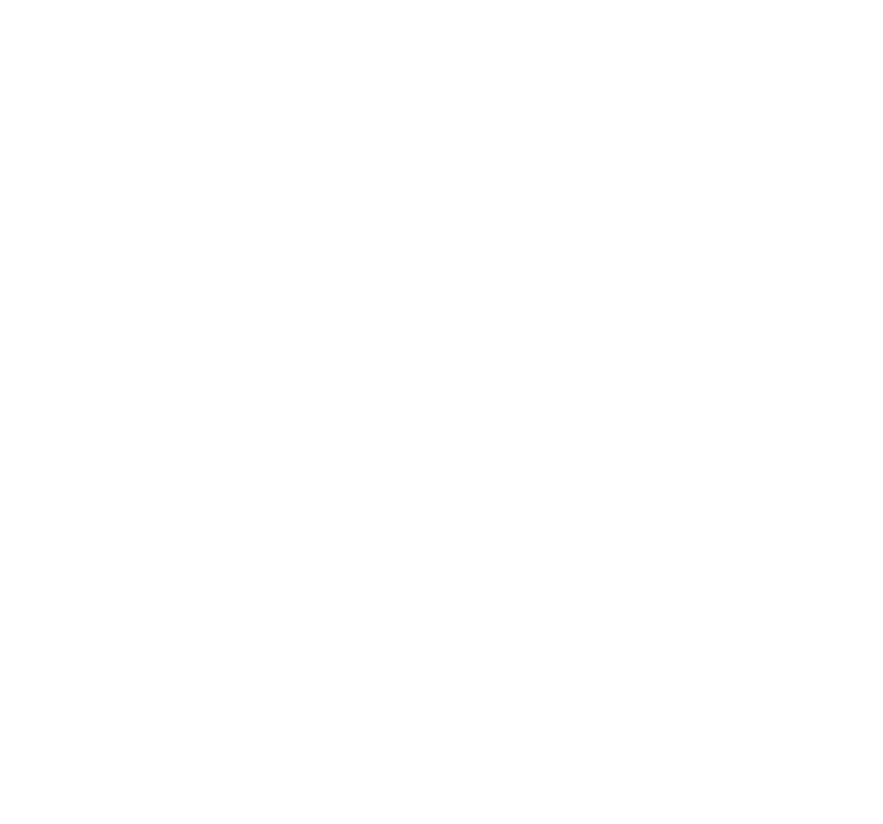
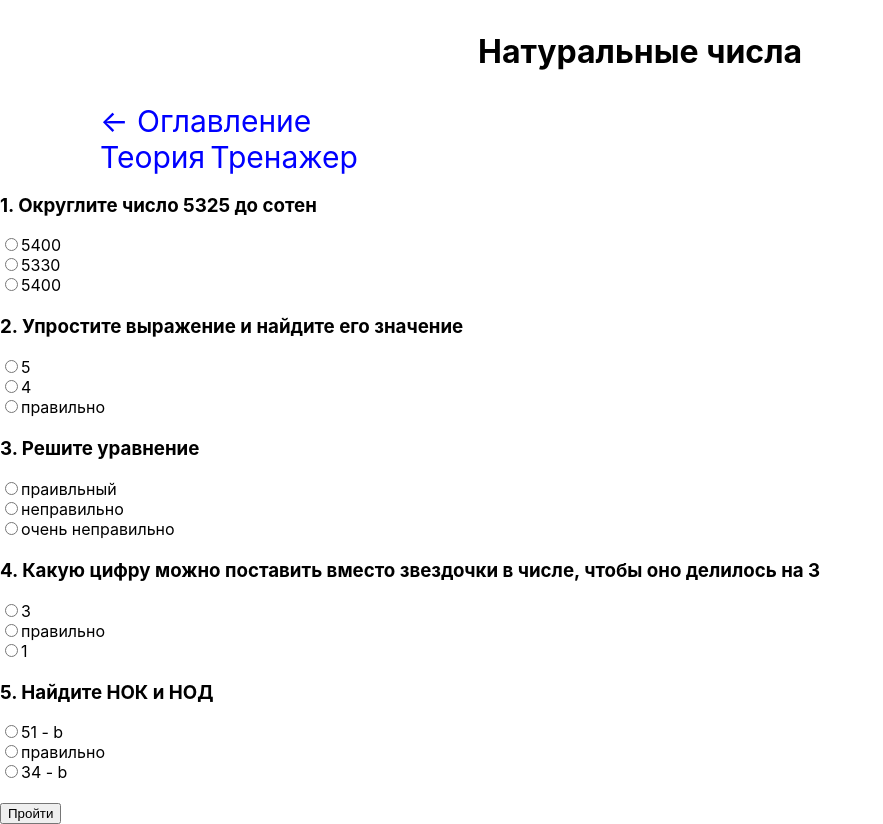
Before and after one commit to Kate1888/math-problem-book, a React (Create React App) app: page /control-work/1/test in a window 1280 px wide. Before the commit this address had no page. Shown: the whole page, without its empty margins (0-883 px from the left). Before the commit the page ends 800 px from the top, so only its background shows below. Built offline with nearby package versions, Linux system fonts and the light colour scheme.

Commit message:
Контрольные работы

```diff
--- a/src/App.js
+++ b/src/App.js
@@ -1,8 +1,9 @@
+import { BrowserRouter as Router, Route, Routes } from 'react-router-dom';
 import MainPage from './pages/MainPage/MainPage';
 import IndividualWorkTheory from './pages/IndividualWorkTheory/IndividualWorkTheory';
-import { BrowserRouter as Router, Route, Routes } from 'react-router-dom';
 import IndividualWorkTest from "./pages/IndividualWorkTest/IndividualWorkTest";
 import ControlWorkTheory from "./pages/ControlWorkTheory/ControlWorkTheory";
+import ControlWorkTest from './pages/ControlWorkTest/ControlWorkTest';
 
 function App() {
   return (
@@ -13,6 +14,7 @@
                 <Route path="/individual-work/:id" element={<IndividualWorkTheory/>} />
                 <Route path="/individual-work/:id/test" element={<IndividualWorkTest/>} />
                 <Route path="/control-work/:id" element={<ControlWorkTheory/>} />
+                <Route path="/control-work/:id/test" element={<ControlWorkTest/>} />
             </Routes>
         </Router>
     </div>
--- /dev/null
+++ b/src/data/controlWorks/questions.jsx
@@ -0,0 +1,105 @@
+
+//Получение вопросов по самостоятельной работе
+export default function getControlWorkQuestions(workNumber) {
+    let questionsByWork = {
+        1: [
+            {
+                order: 1,
+                text: 'Округлите число 5325 до сотен',
+                image: null,
+                answers: [
+                    {
+                        text: '5400',
+                        isRight: false,
+                    },
+                    {
+                        text: '5330',
+                        isRight: false,
+                    },
+                    {
+                        text: '5400',
+                        isRight: true,
+                    }
+                ],
+            },
+            {
+                order: 2,
+                text: 'Упростите выражение и найдите его значение',
+                image: null,
+                answers: [
+                    {
+                        text: '5',
+                        isRight: false,
+                    },
+                    {
+                        text: '4',
+                        isRight: false,
+                    },
+                    {
+                        text: 'правильно',
+                        isRight: true,
+                    }
+                ],
+            },
+            {
+                order: 3,
+                text: 'Решите уравнение',
+                image: null,
+                answers: [
+                    {
+                        text: 'праивльный',
+                        isRight: true,
+                    },
+                    {
+                        text: 'неправильно',
+                        isRight: false,
+                    },
+                    {
+                        text: 'очень неправильно',
+                        isRight: false,
+                    }
+                ],
+            },
+            {
+                order: 4,
+                text: 'Какую цифру можно поставить вместо звездочки в числе, чтобы оно делилось на 3',
+                image: null,
+                answers: [
+                    {
+                        text: '3',
+                        isRight: false,
+                    },
+                    {
+                        text: 'правильно',
+                        isRight: true,
+                    },
+                    {
+                        text: '1',
+                        isRight: false,
+                    }
+                ],
+            },
+            {
+                order: 5,
+                text: 'Найдите НОК и НОД',
+                image: null,
+                answers: [
+                    {
+                        text: '51 - b',
+                        isRight: false,
+                    },
+                    {
+                        text: 'правильно',
+                        isRight: true,
+                    },
+                    {
+                        text: '34 - b',
+                        isRight: false,
+                    }
+                ],
+            }
+        ]
+    };
+
+    return questionsByWork[workNumber];
+}
--- /dev/null
+++ b/src/pages/ControlWorkTest/ControlWorkTest.jsx
@@ -0,0 +1,94 @@
+import './ControlWorkTest.css';
+import {useParams} from "react-router-dom";
+import getControlWorkQuestions from "../../data/controlWorks/questions";
+import getControlWork from "../../data/controlWorks/works";
+import {useState} from "react";
+import Header from "../Headers/ControlWorkHeader";
+
+function ControlWorkTest() {
+    let params = useParams();
+    let workNumber = params.id;
+    const workData = getControlWork(workNumber);
+    const questions = getControlWorkQuestions(workNumber); // Получаем вопросы по номеру работы
+    const [answers, setAnswers] = useState({}); // Сохраняем ответы пользователя
+    const [result, setResult] = useState(null); // Состояние для показа итогов
+
+    const handleAnswerChange = (questionOrder, answerIndex) => {
+        setAnswers((prevAnswers) => ({
+         ...prevAnswers,
+        [questionOrder]: answerIndex,
+      }));
+    };
+
+
+    const handleSubmit = () => {
+        // Подсчет правильных ответов
+        const correctAnswersCount = questions.reduce((count, question) => {
+          const userAnswerIndex = answers[question.order];
+          const isCorrect =
+            userAnswerIndex !== undefined && question.answers[userAnswerIndex].isRight;
+          return count + (isCorrect ? 1 : 0);
+        }, 0);
+
+        setResult({
+          correct: correctAnswersCount,
+          total: questions.length,
+        });
+      };
+
+    if (result) {
+        return (
+          <div>
+            <h1>
+              <p align="center">
+                  {workData.theme}
+              </p>
+            </h1>
+            <Header/>
+            <h2>Результат</h2>
+            <p>
+              Вы ответили правильно на {result.correct} из {result.total} вопросов.
+            </p>
+            <button onClick={() => setResult(null)}>Пройти снова</button>
+          </div>
+        );
+      }
+
+      return (
+        <div className='controlWorkTest'>
+          <h1>
+              <p align="center">
+                  {workData.theme}
+              </p>
+          </h1>
+
+          <Header/>
+
+          {questions.map((question) => (
+            <div key={question.order} style={{ marginBottom: "20px" }}>
+              <h3>
+                {question.order}. {question.text}
+              </h3>
+              {question.image && <img src={question.image} alt="Иллюстрация" />}
+              {question.answers.map((answer, index) => (
+                <div key={index}>
+                  <label>
+                    <input
+                      type="radio"
+                      name={`question-${question.order}`}
+                      value={index}
+                      checked={answers[question.order] === index}
+                      onChange={() => handleAnswerChange(question.order, index)}
+                    />
+                    {answer.text}
+                  </label>
+                </div>
+              ))}
+            </div>
+          ))}
+          <button onClick={handleSubmit}>Пройти</button>
+        </div>
+      );
+}
+
+export default ControlWorkTest;
--- a/src/pages/ControlWorkTheory/ControlWorkTheory.jsx
+++ b/src/pages/ControlWorkTheory/ControlWorkTheory.jsx
@@ -2,15 +2,15 @@
 import getControlWork from "../../data/controlWorks/works";
 import getIndividualWorks from "../../data/individualWorks/works";
 
-import Header from "../Header/Header";
+import Header from "../Headers/ControlWorkHeader";
 import { Link, useParams } from "react-router-dom";
 
 function ControlWorkTheory() {
-
   let params = useParams();
   let workData = getControlWork(params.id);
   let individualWorks = getIndividualWorks(workData.individualWorks);
-  let individualWorkThemes = individualWorks.map((individualWork) => <li><Link to="control-work/1"><h3>{individualWork.theme}</h3></Link></li>);
+  let individualWorkThemes = individualWorks.map((individualWork) =>
+    <li><Link to={`/individual-work/${individualWork.id}`}><h3>{individualWork.theme}</h3></Link></li>);
 
   return (
     <div className="IndividualWorkTheory">
--- a/src/pages/Header/Header.jsx
+++ b/src/pages/Headers/ControlWorkHeader.jsx
@@ -1,11 +1,11 @@
 import {Link, useParams} from "react-router-dom";
-import "./Header.css";
+import "./Headers.css";
 
-function Header() {
+function ControlWorkHeader() {
     let params = useParams();
 
-    let theoryLink = '/individual-work/' + params.id;
-    let testLink = '/individual-work/' + params.id + '/test';
+    let theoryLink = '/control-work/' + params.id;
+    let testLink = '/control-work/' + params.id + '/test';
 
   return (
     <div className="Header">
@@ -18,4 +18,4 @@
   );
 }
 
-export default Header;
+export default ControlWorkHeader;
--- /dev/null
+++ b/src/pages/Headers/IndividualWorkHeader.jsx
@@ -0,0 +1,21 @@
+import {Link, useParams} from "react-router-dom";
+import "./Headers.css";
+
+function IndividualWorkHeader() {
+    let params = useParams();
+
+    let theoryLink = '/individual-work/' + params.id;
+    let testLink = '/individual-work/' + params.id + '/test';
+
+  return (
+    <div className="Header">
+      <Link to="/">&#8592; Оглавление</Link>
+      <div className="links">
+        <Link to={theoryLink}>Теория</Link>
+        <Link to={testLink}>Тренажер</Link>
+      </div>
+    </div>
+  );
+}
+
+export default IndividualWorkHeader;
--- a/src/pages/IndividualWorkTest/IndividualWorkTest.jsx
+++ b/src/pages/IndividualWorkTest/IndividualWorkTest.jsx
@@ -3,7 +3,7 @@
 import getIndividualWorkQuestions from "../../data/individualWorks/questions";
 import getIndividualWorks from "../../data/individualWorks/works";
 import {useState} from "react";
-import Header from "../Header/Header";
+import Header from "../Headers/IndividualWorkHeader";
 
 function IndividualWorkTest() {
 
--- a/src/pages/IndividualWorkTheory/IndividualWorkTheory.jsx
+++ b/src/pages/IndividualWorkTheory/IndividualWorkTheory.jsx
@@ -1,7 +1,7 @@
 import "./IndividualWorkTheory.css";
 import getIndividualWorks from "../../data/individualWorks/works";
 
-import Header from "../Header/Header";
+import Header from "../Headers/IndividualWorkHeader";
 import { useParams } from "react-router-dom";
 
 function IndividualWorkTheory() {
```
Also changed, not shown: src/data/controlWorks/questionImages/image1.png (added), src/pages/ControlWorkTest/ControlWorkTest.css (added), src/pages/Headers/Headers.css (renamed from src/pages/Header/Header.css).
